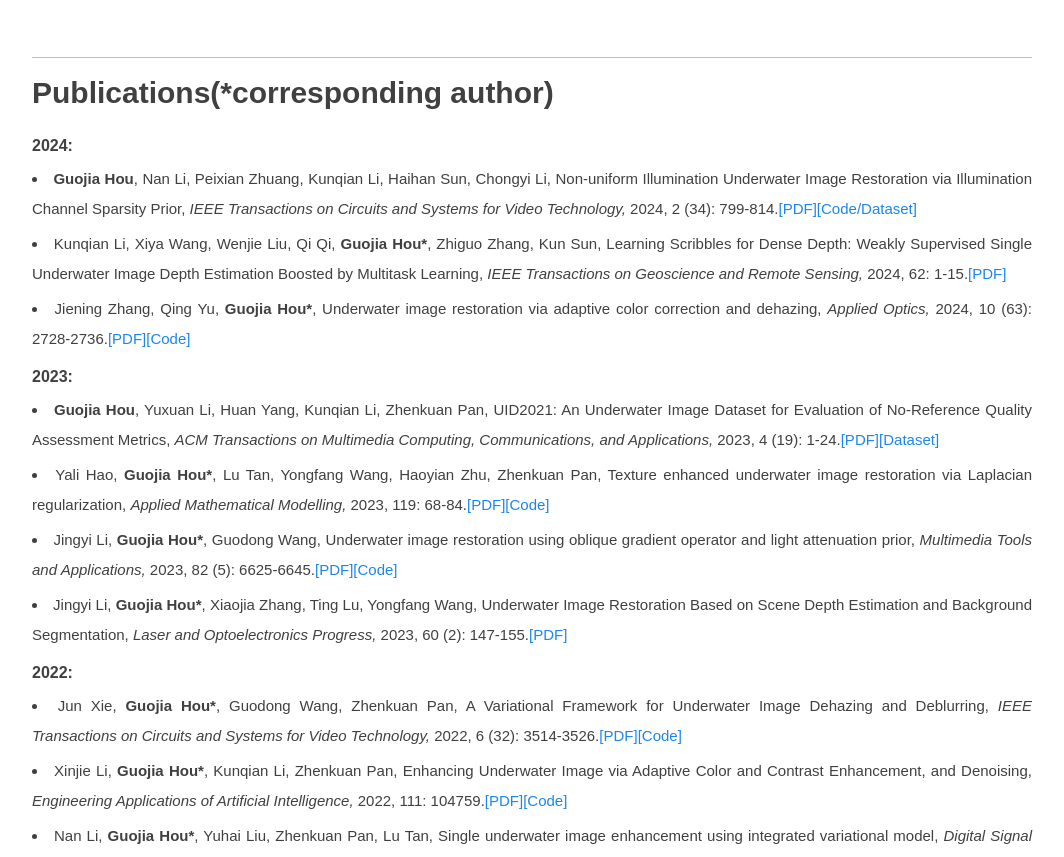
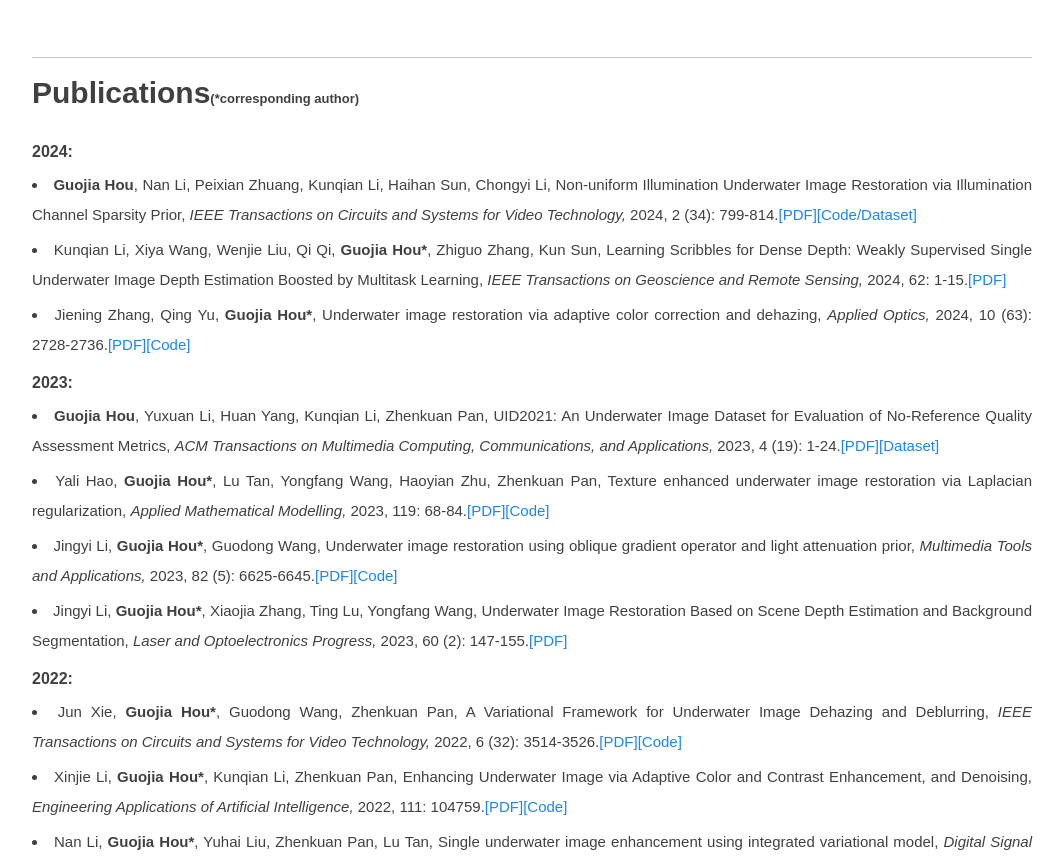
Before and after one commit to Hou-Guojia/hou-guojia.github.io, a plain HTML site: page index.html in a window 1280 px wide. Shown: the part 3683-4540 px from the top of the page, without its empty margins (108-1172 px from the left). Drawn offline with Linux system fonts and the light colour scheme.

Commit message:
Update index.html

```diff
--- a/index.html
+++ b/index.html
@@ -408,7 +408,7 @@ li {
 
 <div class="content honors" name='honors'>
 	<a name="Papers"></a>
-	<div class="title">Publications(*corresponding author)</div>
+	<div class="title">Publications<span style="font-size: small;">(*corresponding author)</span></div>
 	<h1><a id="publications-J-pages" class="anchor" href="#publications-J-pages" aria-hidden="true"><span class="octicon octicon-link"></span></a>2024:</h1>
 		<ul>
 			<li><b>Guojia Hou</b>, Nan Li, Peixian Zhuang, Kunqian Li, Haihan Sun, Chongyi Li, Non-uniform Illumination Underwater Image Restoration via Illumination Channel Sparsity Prior, <i><ud2>IEEE Transactions on Circuits and Systems for Video Technology,</ud2></i> 2024, 2 (34): 799-814.<a href="https://doi.org/10.1109/TCSVT.2023.3290363" target="_blank"><font color="#1C86EE">[PDF]</font><a href="https://github.com/Hou-Guojia/ICSP" target="_blank"><font color="#1C86EE">[Code/Dataset]</font></a></li>
```
